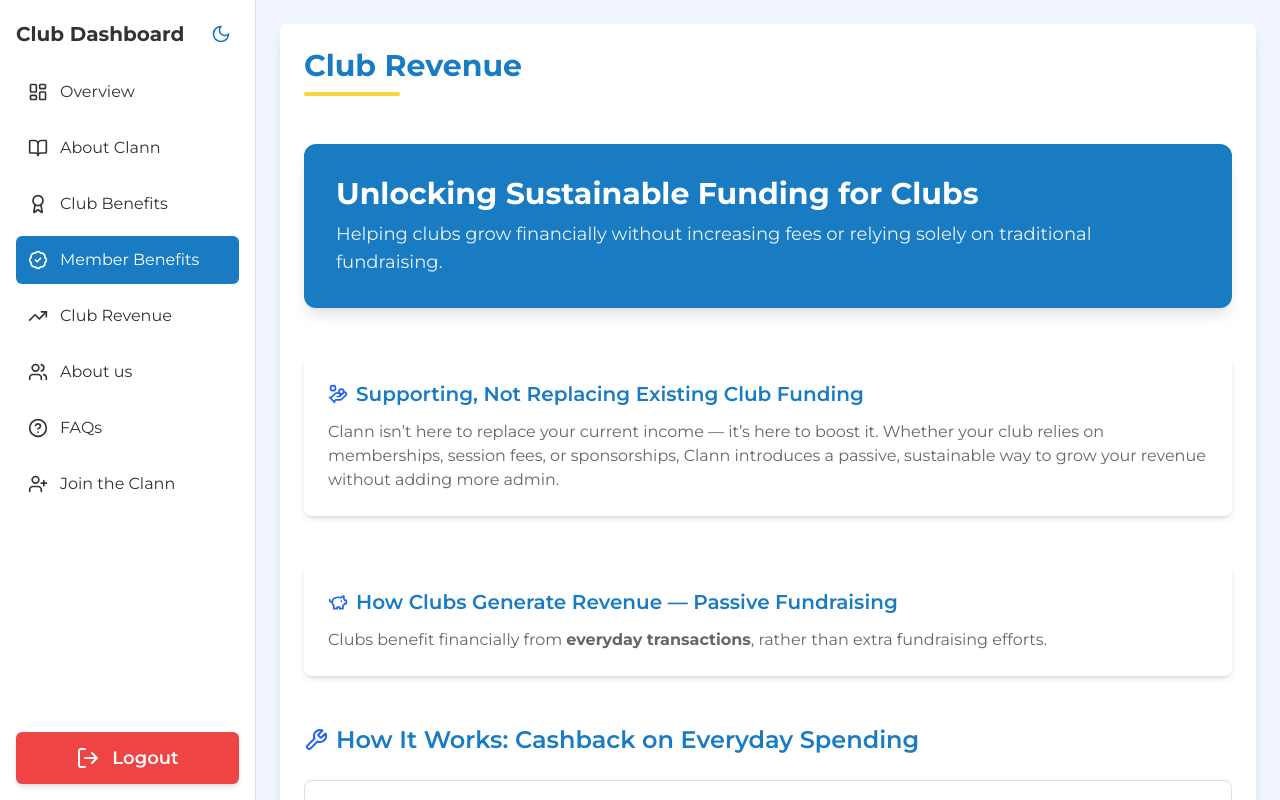
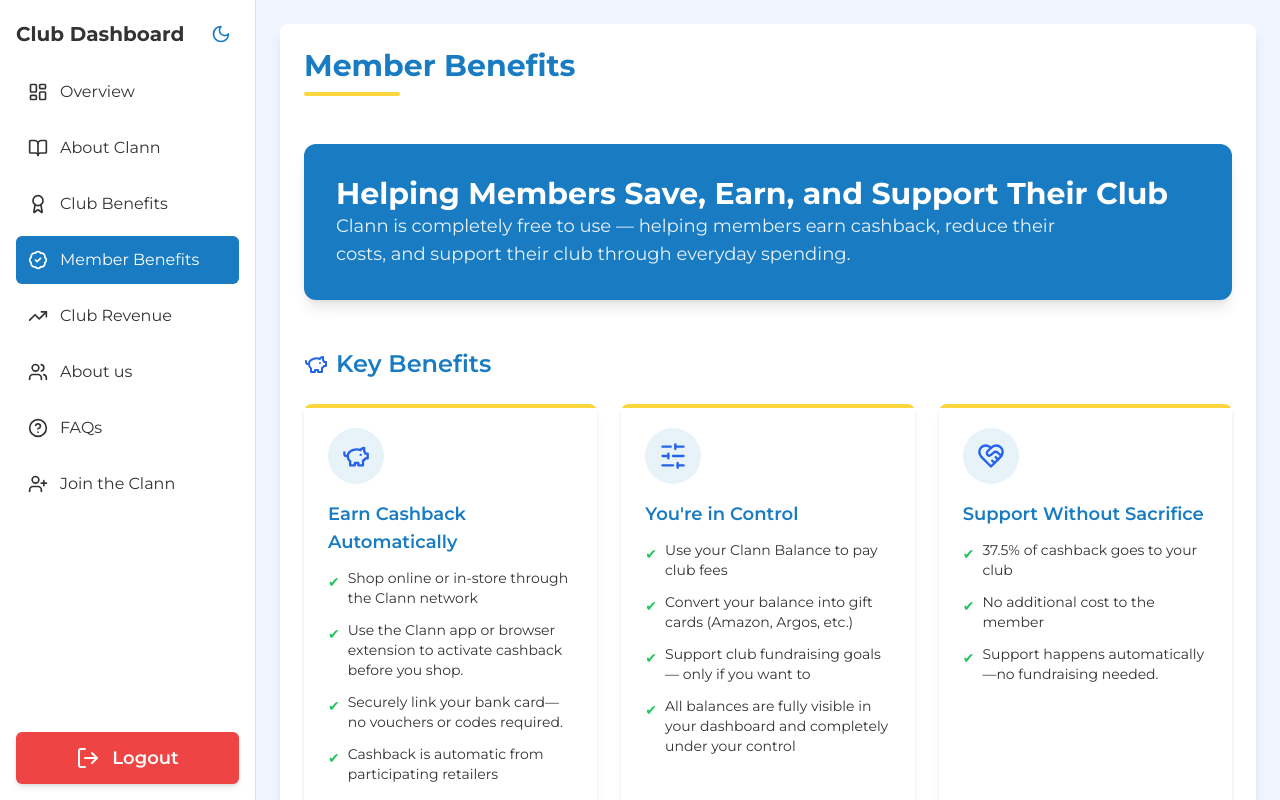
Before and after one commit to Ave-Ltd/clann-website, a React (Vite) app: page /clann-website/club in a window 1280 px wide. Both pictures are taken after a click on the item "Member Benefits". Shown: the top 800 px of the page. Built offline with nearby package versions, Linux system fonts and the light colour scheme.

Commit message:
Fix: Wrong membership benefits content

```diff
--- a/src/components/club/ClubMemberBenefits.tsx
+++ b/src/components/club/ClubMemberBenefits.tsx
@@ -1,90 +1,144 @@
 import { motion } from "framer-motion";
 import {
+  PiggyBank,
+  SlidersHorizontal,
+  HeartHandshake,
   Wrench,
-  User2,
-  Users,
-  HeartHandshake,
-  Store,
   ShoppingCart,
-  CreditCard,
-  Tag,
-  Star,
-  CheckCircle,
+  Wallet,
   HandCoins,
-  PiggyBank,
-  UsersRound,
-  ScanSearch,
-  LineChart
 } from "lucide-react";
 
-const ClubPassiveRevenue = () => {
+const ClubMemberBenefits = () => {
   return (
     <motion.div
       initial={{ opacity: 0, y: 30 }}
       animate={{ opacity: 1, y: 0 }}
       transition={{ duration: 0.5 }}
       className="p-6 bg-card shadow-lg rounded-lg space-y-12"
-      id="passiveRevenue"
+      id="benefits"
     >
-      {/* Heading */}
+      {/* Section Heading */}
       <div>
-        <h1 className="text-3xl font-bold text-primary mb-2">Club Revenue</h1>
-        <div className="h-1 w-24 bg-accent rounded"></div>
+        <h1 className="text-3xl font-bold text-primary mb-2">Member Benefits</h1>
+        <div className="h-1 w-24 bg-accent rounded" />
       </div>
 
       {/* Hero Section */}
       <div className="bg-primary text-primary-foreground p-8 rounded-xl shadow-lg">
-        <h2 className="text-3xl font-bold mb-2">Unlocking Sustainable Funding for Clubs</h2>
+        <h2 className="text-3xl font-bold">
+          Helping Members Save, Earn, and Support Their Club
+        </h2>
         <p className="text-base md:text-lg text-primary-foreground/90 max-w-3xl leading-relaxed">
-          Helping clubs grow financially without increasing fees or relying solely on traditional fundraising.
+          Clann is completely free to use — helping members earn cashback, reduce their costs, and support their club through everyday spending.
         </p>
       </div>
 
-      {/* Traditional Funding Complement */}
-      <div className="bg-card p-6 rounded-lg shadow-md">
-        <h3 className="text-xl font-semibold text-primary mb-3 flex items-center gap-2">
-          <HandCoins className="w-5 h-5 text-blue-600 dark:text-accent" />
-          Supporting, Not Replacing Existing Club Funding
-        </h3>
-        <p className="text-muted-foreground">
-          Clann isn’t here to replace your current income — it’s here to boost it. Whether your club relies on memberships,
-          session fees, or sponsorships, Clann introduces a passive, sustainable way to grow your revenue without adding
-          more admin.
-        </p>
+      {/* Key Benefits Section */}
+      <div className="space-y-6">
+        <h2 className="text-2xl font-semibold text-primary flex items-center gap-2">
+          <PiggyBank className="w-6 h-6 text-blue-600 dark:text-accent" />
+          Key Benefits
+        </h2>
+
+        <div className="grid grid-cols-1 md:grid-cols-2 lg:grid-cols-3 gap-6">
+          {/* Card 1 */}
+          <div className="relative bg-card rounded-lg shadow-md p-6 overflow-hidden">
+            <div className="absolute top-0 left-0 h-1 w-full bg-accent rounded-t-md" />
+            <div className="w-14 h-14 rounded-full bg-primary/10 text-primary flex items-center justify-center mb-4">
+              <PiggyBank className="w-7 h-7 text-blue-600 dark:text-accent" />
+            </div>
+            <h3 className="text-lg font-semibold text-primary mb-3">
+              Earn Cashback Automatically
+            </h3>
+            <ul className="space-y-3 text-sm">
+              {[
+                "Shop online or in-store through the Clann network",
+                "Use the Clann app or browser extension to activate cashback before you shop.",
+                "Securely link your bank card—no vouchers or codes required.",
+                "Cashback is automatic from participating retailers",
+              ].map((item, idx) => (
+                <li key={idx} className="flex items-start gap-2">
+                  <span className="text-green-500 mt-1">✔</span>
+                  <span>{item}</span>
+                </li>
+              ))}
+            </ul>
+          </div>
+
+          {/* Card 2 */}
+          <div className="relative bg-card rounded-lg shadow-md p-6 overflow-hidden">
+            <div className="absolute top-0 left-0 h-1 w-full bg-accent rounded-t-md" />
+            <div className="w-14 h-14 rounded-full bg-primary/10 text-primary flex items-center justify-center mb-4">
+              <SlidersHorizontal className="w-7 h-7 text-blue-600 dark:text-accent" />
+            </div>
+            <h3 className="text-lg font-semibold text-primary mb-3">
+              You're in Control
+            </h3>
+            <ul className="space-y-3 text-sm">
+              {[
+                "Use your Clann Balance to pay club fees",
+                "Convert your balance into gift cards (Amazon, Argos, etc.)",
+                "Support club fundraising goals — only if you want to",
+                "All balances are fully visible in your dashboard and completely under your control",
+              ].map((item, idx) => (
+                <li key={idx} className="flex items-start gap-2">
+                  <span className="text-green-500 mt-1">✔</span>
+                  <span>{item}</span>
+                </li>
+              ))}
+            </ul>
+          </div>
+
+          {/* Card 3 */}
+          <div className="relative bg-card rounded-lg shadow-md p-6 overflow-hidden">
+            <div className="absolute top-0 left-0 h-1 w-full bg-accent rounded-t-md" />
+            <div className="w-14 h-14 rounded-full bg-primary/10 text-primary flex items-center justify-center mb-4">
+              <HeartHandshake className="w-7 h-7 text-blue-600 dark:text-accent" />
+            </div>
+            <h3 className="text-lg font-semibold text-primary mb-3">
+              Support Without Sacrifice
+            </h3>
+            <ul className="space-y-3 text-sm">
+              {[
+                "37.5% of cashback goes to your club",
+                "No additional cost to the member",
+                "Support happens automatically—no fundraising needed.",
+              ].map((item, idx) => (
+                <li key={idx} className="flex items-start gap-2">
+                  <span className="text-green-500 mt-1">✔</span>
+                  <span>{item}</span>
+                </li>
+              ))}
+            </ul>
+          </div>
+        </div>
       </div>
 
-      {/* Passive Revenue Model */}
-      <div className="bg-card p-6 rounded-lg shadow-md">
-        <h3 className="text-xl font-semibold text-primary mb-3 flex items-center gap-2">
-          <PiggyBank className="w-5 h-5 text-blue-600 dark:text-accent" />
-          How Clubs Generate Revenue — Passive Fundraising
-        </h3>
-        <p className="text-muted-foreground">
-          Clubs benefit financially from <strong>everyday transactions</strong>, rather than extra fundraising efforts.
-        </p>
-      </div>
-
-      {/* How It Works */}
+      {/* How It Works: Cashback + Choice */}
       <div className="space-y-6">
         <h3 className="text-2xl font-semibold text-primary flex items-center gap-2">
           <Wrench className="w-6 h-6 text-blue-600 dark:text-accent" />
-          <span>How It Works: Cashback on Everyday Spending</span>
+          <span>How It Works: Cashback + Choice</span>
         </h3>
 
         <div className="space-y-6">
           {[
             {
-              title: "Make a regular purchase",
-              desc: "A user makes a normal purchase (e.g., a £50 grocery shop)."
+              icon: <ShoppingCart className="w-5 h-5 text-blue-600 dark:text-accent" />,
+              title: "Make an everyday purchase",
+              desc: "Shop online or in-store using the Clann app, your linked payment card, or with our secure browser extension. Everything works seamlessly—no changes to how you shop.",
             },
             {
-              title: "Earn Cashback",
-              desc: "A small percentage (e.g., 1–5%) is earned as cashback from the retailer."
+              icon: <HandCoins className="w-5 h-5 text-blue-600 dark:text-accent" />,
+              title: "Cashback is tracked and split automatically",
+              desc: "Whenever you spend with a participating brand, your purchase is tracked and the cashback is automatically split: 37.5% to your personal balance, 37.5% to your club and 25% to support Clann operations.",
             },
             {
-              title: "Automatic Allocation",
-              desc: "The cashback is automatically allocated: 25% to Clann, 37.5% to the club, and 37.5% to the member."
-            }
+              icon: <Wallet className="w-5 h-5 text-blue-600 dark:text-accent" />,
+              title: "You use your balance however you choose",
+              desc: "Your balance accumulates in your Clann Wallet. You decide how to use it — pay club fees, get gift cards, or contribute more to your club. Complete flexibility and control.",
+            },
           ].map((step, index) => (
             <div
               key={index}
@@ -96,7 +150,10 @@
                 </div>
               </div>
               <div>
-                <h4 className="font-semibold text-primary mb-1">{step.title}</h4>
+                <h4 className="font-semibold text-primary mb-1 flex items-center gap-2">
+                  {step.icon}
+                  {step.title}
+                </h4>
                 <p className="text-sm text-muted-foreground">{step.desc}</p>
               </div>
             </div>
@@ -104,132 +161,17 @@
         </div>
       </div>
 
-      {/* Who Contributes */}
-      <div className="space-y-6">
-        <h3 className="text-xl font-semibold text-primary flex items-center gap-2">
-          <UsersRound className="w-5 h-5 text-blue-600 dark:text-accent" /> Who Contributes?
+      {/* Feature Highlight Section */}
+      <div className="bg-card p-6 rounded-lg shadow-md space-y-4">
+        <h3 className="text-lg md:text-xl font-semibold text-primary">
+          Designed for Clubs, Their Members, and Their Communities
         </h3>
-        <div className="grid grid-cols-1 sm:grid-cols-2 md:grid-cols-4 gap-4">
-          {[
-            {
-              icon: <User2 className="w-6 h-6 text-blue-600 dark:text-accent" />,
-              title: "Club Members",
-              list: ["Participants", "Coaches", "Volunteers"]
-            },
-            {
-              icon: <Users className="w-6 h-6 text-blue-600 dark:text-accent" />,
-              title: "Families and Guardians",
-              list: ["Supporting youth participation"]
-            },
-            {
-              icon: <HeartHandshake className="w-6 h-6 text-blue-600 dark:text-accent" />,
-              title: "Family and Supporters",
-              list: ["Extended family", "Friends"]
-            },
-            {
-              icon: <Store className="w-6 h-6 text-blue-600 dark:text-accent" />,
-              title: "Club Partners",
-              list: ["Local businesses", "Sponsors"]
-            }
-          ].map(({ icon, title, list }, i) => (
-            <div key={i} className="bg-card p-4 rounded-lg shadow-md text-center">
-              <div className="text-2xl mb-2 flex justify-center">{icon}</div>
-              <h4 className="text-primary font-semibold">{title}</h4>
-              <ul className="text-sm text-muted-foreground space-y-1 mt-2">
-                {list.map((item, idx) => (
-                  <li key={idx} className="flex items-center justify-center gap-1">
-                    <CheckCircle className="w-4 h-4 text-green-500" /> {item}
-                  </li>
-                ))}
-              </ul>
-            </div>
-          ))}
-        </div>
-      </div>
-
-      {/* Eligible Spending */}
-      <div className="space-y-4">
-        <h3 className="text-xl font-semibold text-primary flex items-center gap-2">
-          <ScanSearch className="w-5 h-5 text-blue-600 dark:text-accent" /> What Kind of Spending Qualifies?
-        </h3>
-        <div className="grid grid-cols-2 sm:grid-cols-3 md:grid-cols-6 gap-4">
-          {[
-            "Supermarkets & Grocery",
-            "Clothing & Footwear",
-            "Online Retail",
-            "Dinning & Takeaways",
-            "Fuel & Travel",
-            "Entertainment"
-          ].map((item, i) => (
-            <div
-              key={i}
-              className="bg-card text-center p-4 rounded-lg shadow-md hover:shadow-lg transition"
-            >
-              <ShoppingCart className="mx-auto mb-2 w-6 h-6 text-blue-600 dark:text-accent" />
-              <p className="text-sm font-semibold text-primary">{item}</p>
-            </div>
-          ))}
-        </div>
-      </div>
-
-      {/* Key Points */}
-      <div className="bg-card p-6 rounded-lg shadow-md border-t-4 border-accent space-y-4">
-        <h3 className="text-xl font-semibold text-primary flex items-center gap-2">
-          <Star className="text-blue-600 dark:text-accent w-5 h-5" /> Key Points
-        </h3>
-        <ul className="space-y-3">
-          {[
-            "Fully passive — No selling, no extra effort.",
-            "Supports clubs without additional fundraising.",
-            "Clann is the only platform to combine club tools with fully passive fundraising.",
-            "If a club decides to stop using Clann, all accumulated member balances will remain fully accessible to the members. Members will be prompted to convert these balances into vouchers before the club’s account is closed."
-          ].map((point, idx) => (
-            <li key={idx} className="flex items-start gap-2">
-              <CheckCircle className="text-green-500 w-4 h-4 mt-1" />
-              <span>{point}</span>
-            </li>
-          ))}
-        </ul>
-      </div>
-
-      {/* Coming Soon */}
-      <div className="space-y-4">
-        <h3 className="text-xl font-semibold text-primary flex items-center gap-2">
-          <LineChart className="w-5 h-5 text-blue-600 dark:text-accent" /> Coming Soon: Additional Revenue Streams
-        </h3>
-        <div className="grid grid-cols-1 md:grid-cols-2 gap-6">
-          {[
-            {
-              icon: <CreditCard className="w-6 h-6 text-blue-600 dark:text-accent" />,
-              title: "Card-Linked Offers",
-              status: "Planned",
-              desc: "Users securely link their card once and automatically earn cashback at participating retailers. No need for vouchers, QR codes, or manual tracking. Cashback is instantly processed and credited to clubs."
-            },
-            {
-              icon: <Tag className="w-6 h-6 text-blue-600 dark:text-accent" />,
-              title: "Club Marketplace & Shop",
-              status: "Planned",
-              desc: "Second-hand marketplace for members to buy and sell equipment, kit, and other club-related items."
-            }
-          ].map(({ icon, title, status, desc }, idx) => (
-            <div
-              key={idx}
-              className="relative bg-card p-6 rounded-lg shadow-md border-l-4 border-accent"
-            >
-              <div className="text-2xl mb-2">{icon}</div>
-              <h4 className="font-semibold text-primary mb-1">
-                {title}
-                <span className="ml-2 bg-accent text-xs text-black px-2 py-1 rounded-full">
-                  {status}
-                </span>
-              </h4>
-              <p className="text-muted-foreground">{desc}</p>
-            </div>
-          ))}
-        </div>
+        <p className="text-base md:text-lg text-muted-foreground leading-relaxed">
+          Clann makes it easy for anyone connected to a club to contribute and benefit — without changing their behaviour or spending more.
+        </p>
       </div>
     </motion.div>
   );
 };
 
-export default ClubPassiveRevenue;
+export default ClubMemberBenefits;
```
Also changed, not shown: src/components/club/ClubOverview.tsx (+4 -6 lines).
